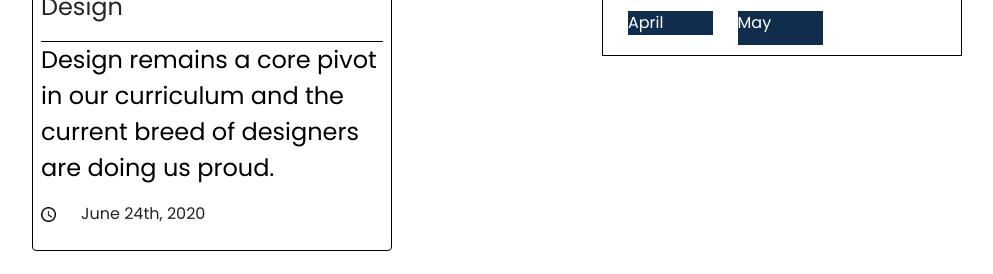
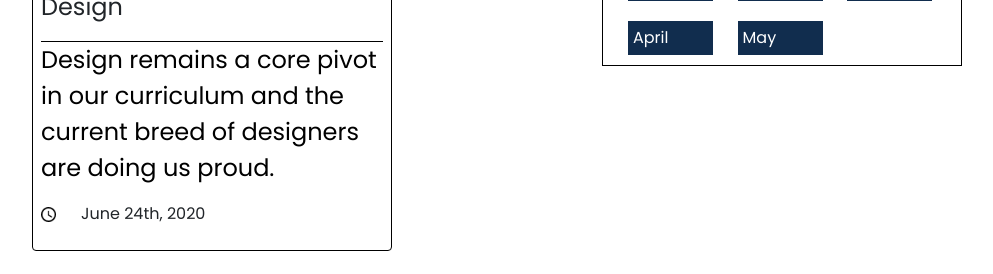
Before and after one commit to sush096/team-fercy-project-evanto, a PHP site: page / in a window 1280 px wide. Shown: the part 1946-2220 px from the top of the page, without its empty margins (53-1046 px from the left). Run offline with PHP 8.4, Linux system fonts and the light colour scheme.

```diff
--- a/css/newsUpdate.css
+++ b/css/newsUpdate.css
@@ -126,7 +126,7 @@ input{
 	background-color:#112D4E;
 	width:26%;
 	margin: 10px;
-	padding: auto;
+	padding: 5px;
 
 }
 
```
